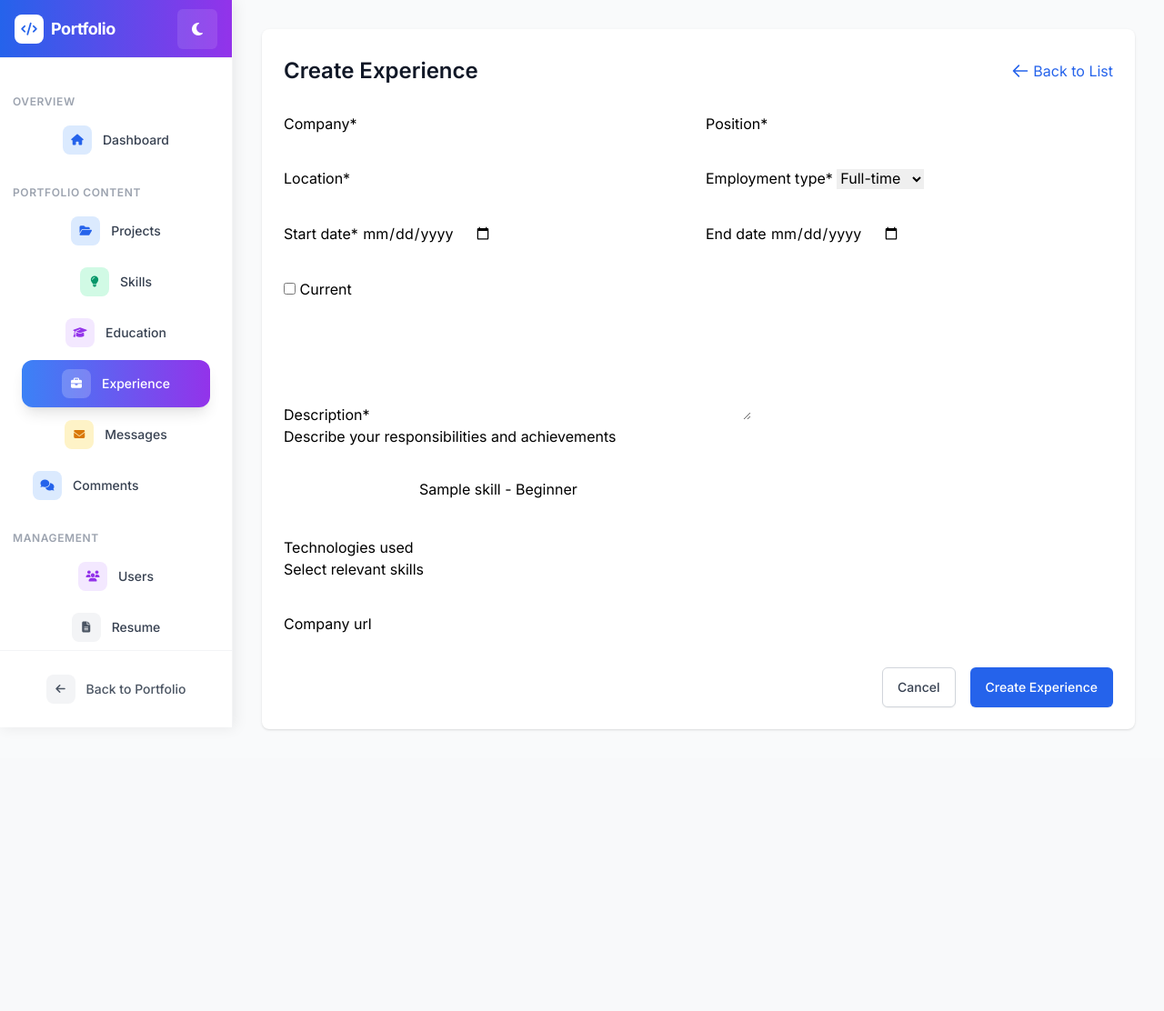
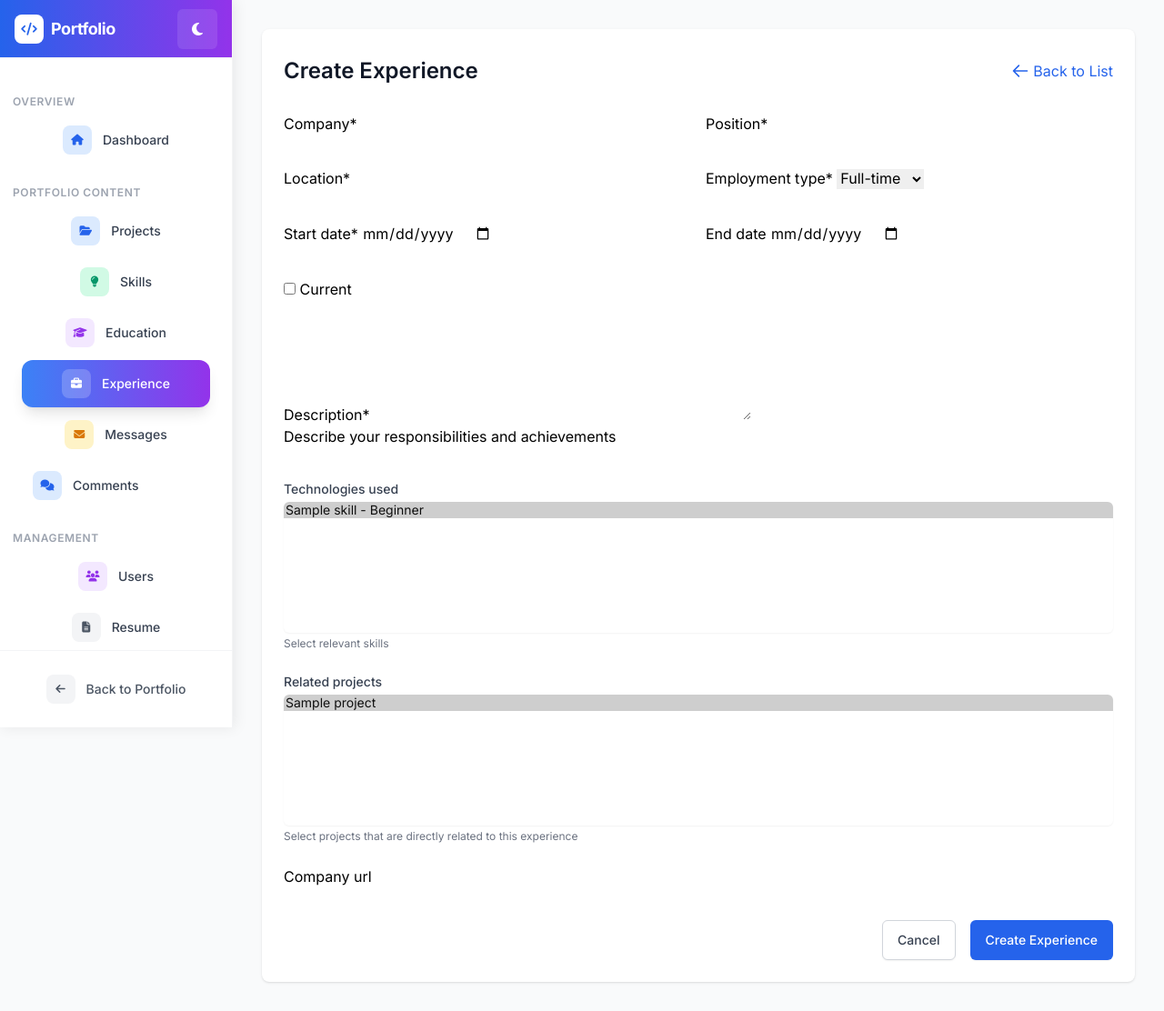
Before and after one commit to muhammadusman349/My-Portfolio, a Django app: page /dashboard/experience/create/ in a window 1280 px wide. Shown: the whole page at 91% size. Before the commit the page ends 803 px from the top, so only its background shows below. Run offline with Django 5.2, Linux system fonts and the light colour scheme; a user stored in the database is signed in; tables that the repository leaves empty hold one stand-in row (values such as "Sample post"); some libraries are stand-ins or nearby versions.

Commit message:
related_projects field add in experience model,view, form , admin and html form

```diff
--- a/dashboard/views.py
+++ b/dashboard/views.py
@@ -399,6 +399,8 @@ def experience_create(request):
             experience = form.save(commit=False)
             experience.user = request.user
             experience.save()
+            # Save ManyToMany fields like technologies_used and related_projects
+            form.save_m2m()
             messages.success(request, 'Experience created successfully!')
             return redirect('dashboard:dashboard_experience_list')
     else:
@@ -412,7 +414,9 @@ def experience_edit(request, pk):
     if request.method == 'POST':
         form = ExperienceForm(request.POST, instance=experience)
         if form.is_valid():
-            form.save()
+            experience = form.save()
+            # Ensure ManyToMany fields (technologies_used, related_projects) are saved
+            form.save_m2m()
             messages.success(request, 'Experience updated successfully!')
             return redirect('dashboard:dashboard_experience_list')
     else:
--- a/portfolio/admin.py
+++ b/portfolio/admin.py
@@ -69,6 +69,7 @@ class ExperienceAdmin(admin.ModelAdmin):
     list_filter = ('start_date', 'end_date', 'current')
     search_fields = ('company', 'position', 'user__username')
     date_hierarchy = 'start_date'
+    filter_horizontal = ('technologies_used', 'related_projects')
 
 
 @admin.register(Resume)
--- a/portfolio/forms.py
+++ b/portfolio/forms.py
@@ -56,12 +56,17 @@ class ExperienceForm(forms.ModelForm):
     class Meta:
         model = Experience
         fields = ['company', 'position', 'employment_type', 'location', 'start_date', 'end_date',
-                 'current', 'description', 'technologies_used', 'company_url']
+                 'current', 'description', 'technologies_used', 'company_url', 'related_projects']
         widgets = {
             'start_date': forms.DateInput(attrs={'type': 'date'}),
             'end_date': forms.DateInput(attrs={'type': 'date'}),
             'description': forms.Textarea(attrs={'rows': 4}),
-            'technologies_used': forms.SelectMultiple(attrs={'class': 'form-select'}),
+            'technologies_used': forms.SelectMultiple(attrs={
+                'class': 'form-multiselect block w-full rounded-md border-gray-300 dark:border-gray-600 dark:bg-gray-700 dark:text-white'
+            }),
+            'related_projects': forms.SelectMultiple(attrs={
+                'class': 'form-multiselect block w-full rounded-md border-gray-300 dark:border-gray-600 dark:bg-gray-700 dark:text-white'
+            }),
         }
 
     def clean(self):
--- a/portfolio/models.py
+++ b/portfolio/models.py
@@ -182,6 +182,13 @@ class Experience(models.Model):
     description = models.TextField(help_text="Describe your responsibilities and achievements")
     technologies_used = models.ManyToManyField(Skill, blank=True, help_text="Select relevant skills")
     company_url = models.URLField(blank=True)
+    # Manually associate related projects for this experience
+    related_projects = models.ManyToManyField(
+        Project,
+        blank=True,
+        related_name='related_experiences',
+        help_text='Select projects that are directly related to this experience'
+    )
 
     def __str__(self):
         return f'{self.position} at {self.company}'
--- a/templates/dashboard/experience/form.html
+++ b/templates/dashboard/experience/form.html
@@ -51,7 +51,56 @@
                 {{ form.description|as_crispy_field }}
             </div>
             <div class="sm:col-span-6 w-full">
-                {{ form.technologies_used|as_crispy_field }}
+                <label for="{{ form.technologies_used.id_for_label }}" class="block text-sm font-medium text-gray-700 dark:text-gray-300">
+                    {{ form.technologies_used.label }}
+                </label>
+                <select name="{{ form.technologies_used.html_name }}"
+                        id="{{ form.technologies_used.id_for_label }}"
+                        multiple size="8"
+                        class="mt-1 block w-full rounded-md border-gray-300 dark:border-gray-600 shadow-sm focus:border-blue-500 focus:ring-blue-500 dark:bg-gray-700 dark:text-white sm:text-sm">
+                    {% for choice in form.technologies_used.field.choices %}
+                        <option value="{{ choice.0 }}"
+                            {% if choice.0|stringformat:"i" in form.technologies_used.value|default_if_none:''|stringformat:"i" %}selected{% endif %}>
+                            {{ choice.1 }}
+                        </option>
+                    {% endfor %}
+                </select>
+                {% if form.technologies_used.errors %}
+                    {% for error in form.technologies_used.errors %}
+                        <p class="mt-1 text-sm text-red-600 dark:text-red-400">{{ error }}</p>
+                    {% endfor %}
+                {% endif %}
+                {% if form.technologies_used.help_text %}
+                    <p class="mt-1 text-xs text-gray-500 dark:text-gray-400">{{ form.technologies_used.help_text }}</p>
+                {% else %}
+                    <p class="mt-1 text-xs text-gray-500 dark:text-gray-400">Hold <strong>Ctrl</strong> (Windows) or <strong>Cmd</strong> (macOS) to select multiple skills.</p>
+                {% endif %}
+            </div>
+            <div class="sm:col-span-6 w-full">
+                <label for="{{ form.related_projects.id_for_label }}" class="block text-sm font-medium text-gray-700 dark:text-gray-300">
+                    {{ form.related_projects.label }}
+                </label>
+                <select name="{{ form.related_projects.html_name }}"
+                        id="{{ form.related_projects.id_for_label }}"
+                        multiple size="8"
+                        class="mt-1 block w-full rounded-md border-gray-300 dark:border-gray-600 shadow-sm focus:border-blue-500 focus:ring-blue-500 dark:bg-gray-700 dark:text-white sm:text-sm">
+                    {% for choice in form.related_projects.field.choices %}
+                        <option value="{{ choice.0 }}"
+                            {% if choice.0|stringformat:"i" in form.related_projects.value|default_if_none:''|stringformat:"i" %}selected{% endif %}>
+                            {{ choice.1 }}
+                        </option>
+                    {% endfor %}
+                </select>
+                {% if form.related_projects.errors %}
+                    {% for error in form.related_projects.errors %}
+                        <p class="mt-1 text-sm text-red-600 dark:text-red-400">{{ error }}</p>
+                    {% endfor %}
+                {% endif %}
+                {% if form.related_projects.help_text %}
+                    <p class="mt-1 text-xs text-gray-500 dark:text-gray-400">{{ form.related_projects.help_text }}</p>
+                {% else %}
+                    <p class="mt-1 text-xs text-gray-500 dark:text-gray-400">Hold <strong>Ctrl</strong> (Windows) or <strong>Cmd</strong> (macOS) to select multiple projects.</p>
+                {% endif %}
             </div>
             <div class="sm:col-span-6 w-full">
                 {{ form.company_url|as_crispy_field }}
```
